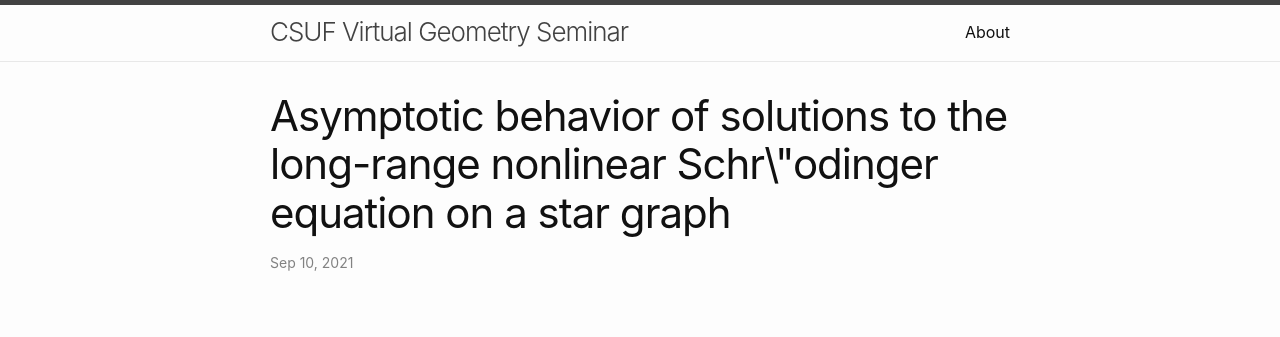
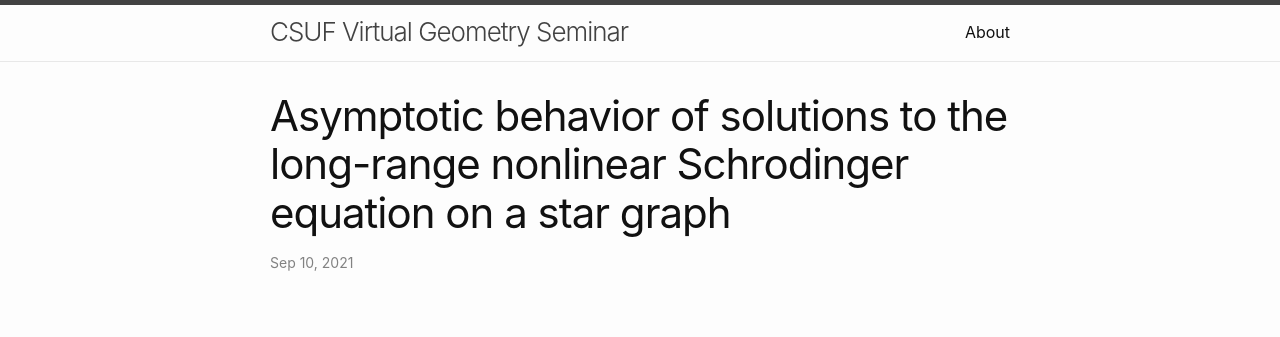
Before and after one commit to wcasper/geometry-seminar, a Jekyll site: the page built from _posts/2021-09-10-Talk-02.md, in a window 1280 px wide. Shown: the top 337 px of the page. Built offline with Jekyll 4.4.1, drawn with Linux system fonts in a browser that asks for light colours.

Commit message:
fixed typo

```diff
--- a/_posts/2021-09-10-Talk-02.md
+++ b/_posts/2021-09-10-Talk-02.md
@@ -1,6 +1,6 @@
 ---
 layout: post
-title: Asymptotic behavior of solutions to the long-range nonlinear Schr\"odinger equation on a star graph
+title: Asymptotic behavior of solutions to the long-range nonlinear Schrodinger equation on a star graph
 ---
 
 ### Author information
```
